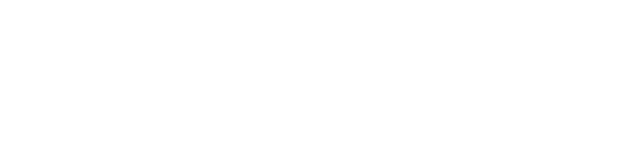
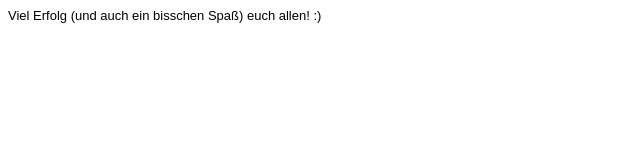
Before and after one commit to aliciaTED/EIA2_Betreuer, a plain HTML site: page Steckbrief/steckbrief.htm in a window 1280 px wide. Shown: the whole page, without its empty margins (0-640 px from the left). Drawn offline with Linux system fonts and the light colour scheme.

Commit message:
message added

```diff
--- a/Steckbrief/steckbrief.htm
+++ b/Steckbrief/steckbrief.htm
@@ -12,6 +12,7 @@ body {
 </style>
 </head>
 <body>
+	Viel Erfolg (und auch ein bisschen Spaß) euch allen! :)
 	<!-- Hier die Links zu den gelösten Aufgaben einstellen, aktuelle oben, alte stehen lassen! Format: Aufgabenbezeichnung, Datum -->
 </body>
 </html>
```
